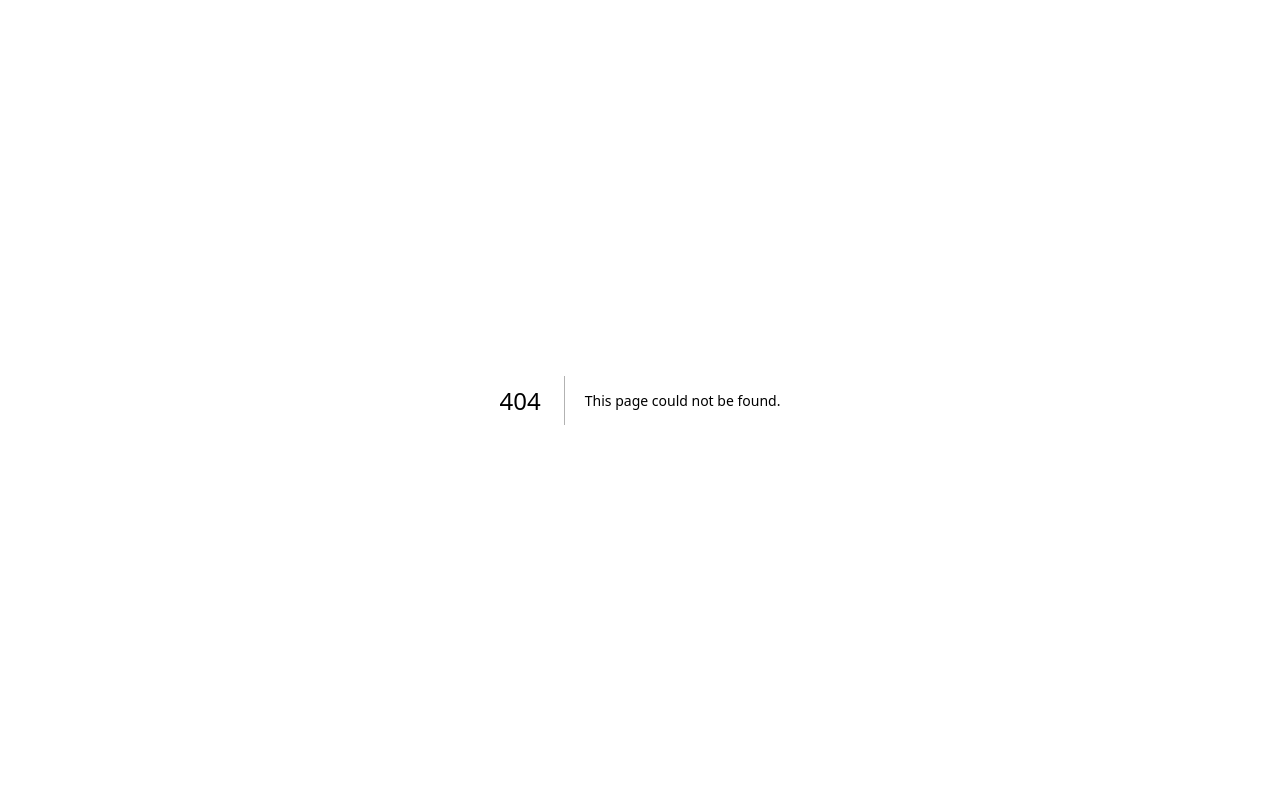
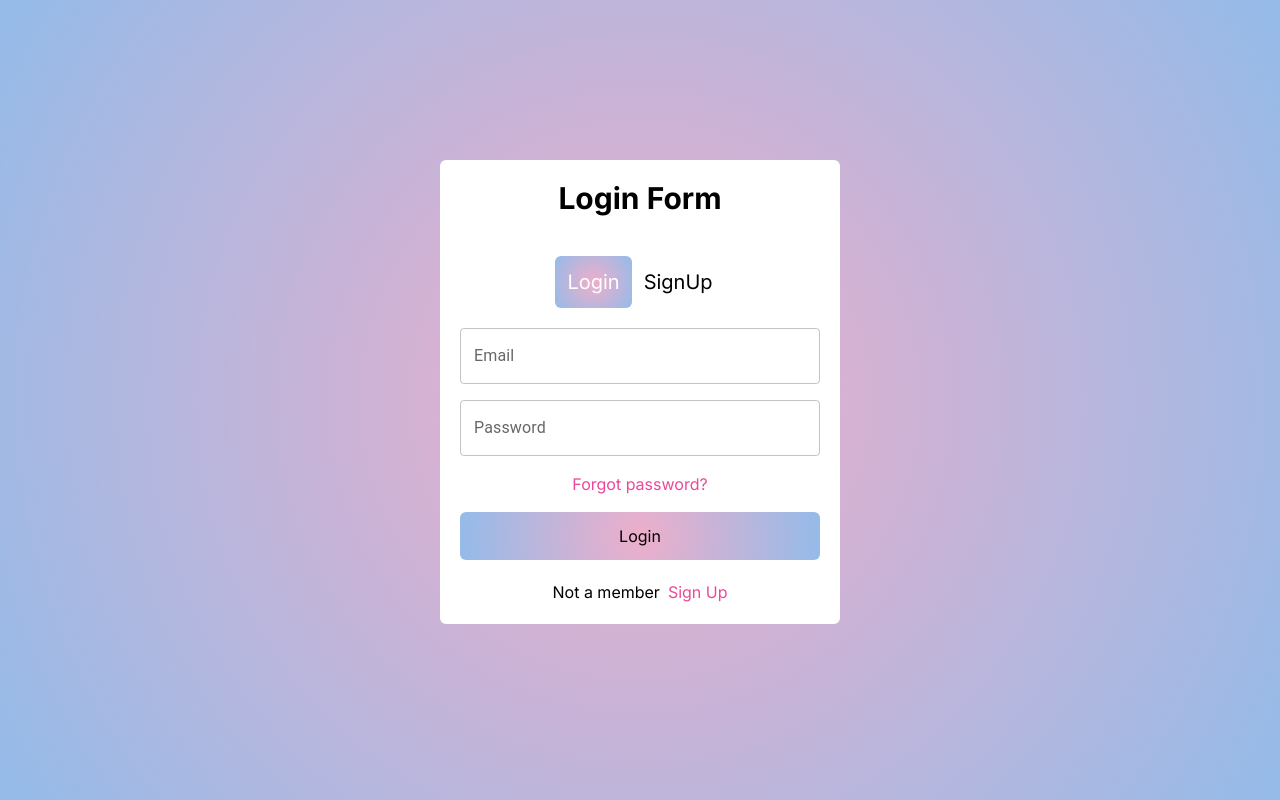
Before and after one commit to KhangNguyen3008/StudentManage, a Next.js app in the folder FE/: page /login in a window 1280 px wide. Before the commit this address had no page. Built offline with nearby package versions, Linux system fonts and the light colour scheme.

Commit message:
Login Form

```diff
--- a/FE/src/app/globals.css
+++ b/FE/src/app/globals.css
@@ -16,18 +16,7 @@
   }
 }
 
-body {
-  color: rgb(var(--foreground-rgb));
-  background: linear-gradient(
-      to bottom,
-      transparent,
-      rgb(var(--background-end-rgb))
-    )
-    rgb(var(--background-start-rgb));
+.login-bg {
+  background: rgb(238,174,202);
+  background: radial-gradient(circle, rgba(238,174,202,1) 0%, rgba(148,187,233,1) 100%);
 }
-
-@layer utilities {
-  .text-balance {
-    text-wrap: balance;
-  }
-}
--- a/FE/src/app/layout.js
+++ b/FE/src/app/layout.js
@@ -1,5 +1,7 @@
 import { Inter } from "next/font/google";
 import "./globals.css";
+import Navbar from "@/components/layout/Navbar";
+import Footer from "@/components/layout/Footer";
 
 const inter = Inter({ subsets: ["latin"] });
 
@@ -11,7 +13,11 @@ export const metadata = {
 export default function RootLayout({ children }) {
   return (
     <html lang="en">
-      <body className={inter.className}>{children}</body>
+      <body className={inter.className}>
+        <Navbar />
+          {children}
+        <Footer />
+      </body>
     </html>
   );
 }
--- /dev/null
+++ b/FE/src/app/login/page.jsx
@@ -0,0 +1,8 @@
+import Login from '@/components/pages/Login'
+import React from 'react'
+
+export default function page() {
+  return (
+    <Login/>
+  )
+}
--- a/FE/src/app/page.js
+++ b/FE/src/app/page.js
@@ -2,112 +2,8 @@ import Image from "next/image";
 
 export default function Home() {
   return (
-    <main className="flex min-h-screen flex-col items-center justify-between p-24">
-      <div className="z-10 max-w-5xl w-full items-center justify-between font-mono text-sm lg:flex">
-        <p className="fixed left-0 top-0 flex w-full justify-center border-b border-gray-300 bg-gradient-to-b from-zinc-200 pb-6 pt-8 backdrop-blur-2xl dark:border-neutral-800 dark:bg-zinc-800/30 dark:from-inherit lg:static lg:w-auto  lg:rounded-xl lg:border lg:bg-gray-200 lg:p-4 lg:dark:bg-zinc-800/30">
-          Get started by editing&nbsp;
-          <code className="font-mono font-bold">src/app/page.js</code>
-        </p>
-        <div className="fixed bottom-0 left-0 flex h-48 w-full items-end justify-center bg-gradient-to-t from-white via-white dark:from-black dark:via-black lg:static lg:h-auto lg:w-auto lg:bg-none">
-          <a
-            className="pointer-events-none flex place-items-center gap-2 p-8 lg:pointer-events-auto lg:p-0"
-            href="https://vercel.com?utm_source=create-next-app&utm_medium=appdir-template&utm_campaign=create-next-app"
-            target="_blank"
-            rel="noopener noreferrer"
-          >
-            By{" "}
-            <Image
-              src="/vercel.svg"
-              alt="Vercel Logo"
-              className="dark:invert"
-              width={100}
-              height={24}
-              priority
-            />
-          </a>
-        </div>
-      </div>
+   <div>
 
-      <div className="relative flex place-items-center before:absolute before:h-[300px] before:w-full sm:before:w-[480px] before:-translate-x-1/2 before:rounded-full before:bg-gradient-radial before:from-white before:to-transparent before:blur-2xl before:content-[''] after:absolute after:-z-20 after:h-[180px] after:w-full sm:after:w-[240px] after:translate-x-1/3 after:bg-gradient-conic after:from-sky-200 after:via-blue-200 after:blur-2xl after:content-[''] before:dark:bg-gradient-to-br before:dark:from-transparent before:dark:to-blue-700 before:dark:opacity-10 after:dark:from-sky-900 after:dark:via-[#0141ff] after:dark:opacity-40 before:lg:h-[360px] z-[-1]">
-        <Image
-          className="relative dark:drop-shadow-[0_0_0.3rem_#ffffff70] dark:invert"
-          src="/next.svg"
-          alt="Next.js Logo"
-          width={180}
-          height={37}
-          priority
-        />
-      </div>
-
-      <div className="mb-32 grid text-center lg:max-w-5xl lg:w-full lg:mb-0 lg:grid-cols-4 lg:text-left">
-        <a
-          href="https://nextjs.org/docs?utm_source=create-next-app&utm_medium=appdir-template&utm_campaign=create-next-app"
-          className="group rounded-lg border border-transparent px-5 py-4 transition-colors hover:border-gray-300 hover:bg-gray-100 hover:dark:border-neutral-700 hover:dark:bg-neutral-800/30"
-          target="_blank"
-          rel="noopener noreferrer"
-        >
-          <h2 className={`mb-3 text-2xl font-semibold`}>
-            Docs{" "}
-            <span className="inline-block transition-transform group-hover:translate-x-1 motion-reduce:transform-none">
-              -&gt;
-            </span>
-          </h2>
-          <p className={`m-0 max-w-[30ch] text-sm opacity-50`}>
-            Find in-depth information about Next.js features and API.
-          </p>
-        </a>
-
-        <a
-          href="https://nextjs.org/learn?utm_source=create-next-app&utm_medium=appdir-template-tw&utm_campaign=create-next-app"
-          className="group rounded-lg border border-transparent px-5 py-4 transition-colors hover:border-gray-300 hover:bg-gray-100 hover:dark:border-neutral-700 hover:dark:bg-neutral-800 hover:dark:bg-opacity-30"
-          target="_blank"
-          rel="noopener noreferrer"
-        >
-          <h2 className={`mb-3 text-2xl font-semibold`}>
-            Learn{" "}
-            <span className="inline-block transition-transform group-hover:translate-x-1 motion-reduce:transform-none">
-              -&gt;
-            </span>
-          </h2>
-          <p className={`m-0 max-w-[30ch] text-sm opacity-50`}>
-            Learn about Next.js in an interactive course with&nbsp;quizzes!
-          </p>
-        </a>
-
-        <a
-          href="https://vercel.com/templates?framework=next.js&utm_source=create-next-app&utm_medium=appdir-template&utm_campaign=create-next-app"
-          className="group rounded-lg border border-transparent px-5 py-4 transition-colors hover:border-gray-300 hover:bg-gray-100 hover:dark:border-neutral-700 hover:dark:bg-neutral-800/30"
-          target="_blank"
-          rel="noopener noreferrer"
-        >
-          <h2 className={`mb-3 text-2xl font-semibold`}>
-            Templates{" "}
-            <span className="inline-block transition-transform group-hover:translate-x-1 motion-reduce:transform-none">
-              -&gt;
-            </span>
-          </h2>
-          <p className={`m-0 max-w-[30ch] text-sm opacity-50`}>
-            Explore starter templates for Next.js.
-          </p>
-        </a>
-
-        <a
-          href="https://vercel.com/new?utm_source=create-next-app&utm_medium=appdir-template&utm_campaign=create-next-app"
-          className="group rounded-lg border border-transparent px-5 py-4 transition-colors hover:border-gray-300 hover:bg-gray-100 hover:dark:border-neutral-700 hover:dark:bg-neutral-800/30"
-          target="_blank"
-          rel="noopener noreferrer"
-        >
-          <h2 className={`mb-3 text-2xl font-semibold`}>
-            Deploy{" "}
-            <span className="inline-block transition-transform group-hover:translate-x-1 motion-reduce:transform-none">
-              -&gt;
-            </span>
-          </h2>
-          <p className={`m-0 max-w-[30ch] text-sm opacity-50 text-balance`}>
-            Instantly deploy your Next.js site to a shareable URL with Vercel.
-          </p>
-        </a>
-      </div>
-    </main>
+   </div>
   );
 }
--- /dev/null
+++ b/FE/src/components/layout/Footer.jsx
@@ -0,0 +1,10 @@
+import React from 'react'
+
+export default function Footer() {
+  return (
+    <div>
+
+
+    </div>
+  )
+}
--- /dev/null
+++ b/FE/src/components/layout/Navbar.jsx
@@ -0,0 +1,9 @@
+import React from 'react'
+
+export default function Navbar() {
+  return (
+    <div>
+
+    </div>
+  )
+}
--- /dev/null
+++ b/FE/src/components/pages/Login.jsx
@@ -0,0 +1,31 @@
+'use client'
+import React, { useState } from 'react'
+import TextField from '@mui/material/TextField';
+import Link from 'next/link';
+export default function Login() {
+  const [isActive, setIsActive] = useState(true)
+  return (
+    <div className='login-bg h-[100vh] w-full relative'>
+      <div className=' absolute top-40 w-full flex justify-center'>
+        <div className='w-[400px] bg-white rounded-md p-5'>
+          <h1 className='flex justify-center font-bold text-3xl'>Login Form</h1>
+          <div className='text-black flex justify-center text-xl mt-10'>
+            <button onClick={(e) => { setIsActive(true) }} className={`${isActive ? "login-bg text-white" : ""} p-3 rounded-md `}>Login</button>
+            <button onClick={(e) => { setIsActive(false) }} className={`${isActive ? "" : "login-bg text-white"} p-3 rounded-md`}>SignUp</button>
+          </div>
+          <form action="" className='mt-5 flex flex-col gap-4'>
+            <TextField id="email" type='email' label="Email" variant="outlined" />
+            <TextField id="password" type='password' label="Password" variant="outlined" />
+            <button type='button' className='text-pink-500'>Forgot password?</button>
+            <button type='submit' className='login-bg py-3 rounded-md'>
+              Login
+            </button>
+          </form>
+          <h2 className='flex justify-center gap-2 mt-5'>
+            Not a member <Link href={'signup'} className='text-pink-500'> Sign Up</Link>
+          </h2>
+        </div>
+      </div>
+    </div>
+  )
+}
```
Also changed, not shown: FE/package.json (+8 -5 lines), 1 other file (tests, documents, lock files or other folders).
